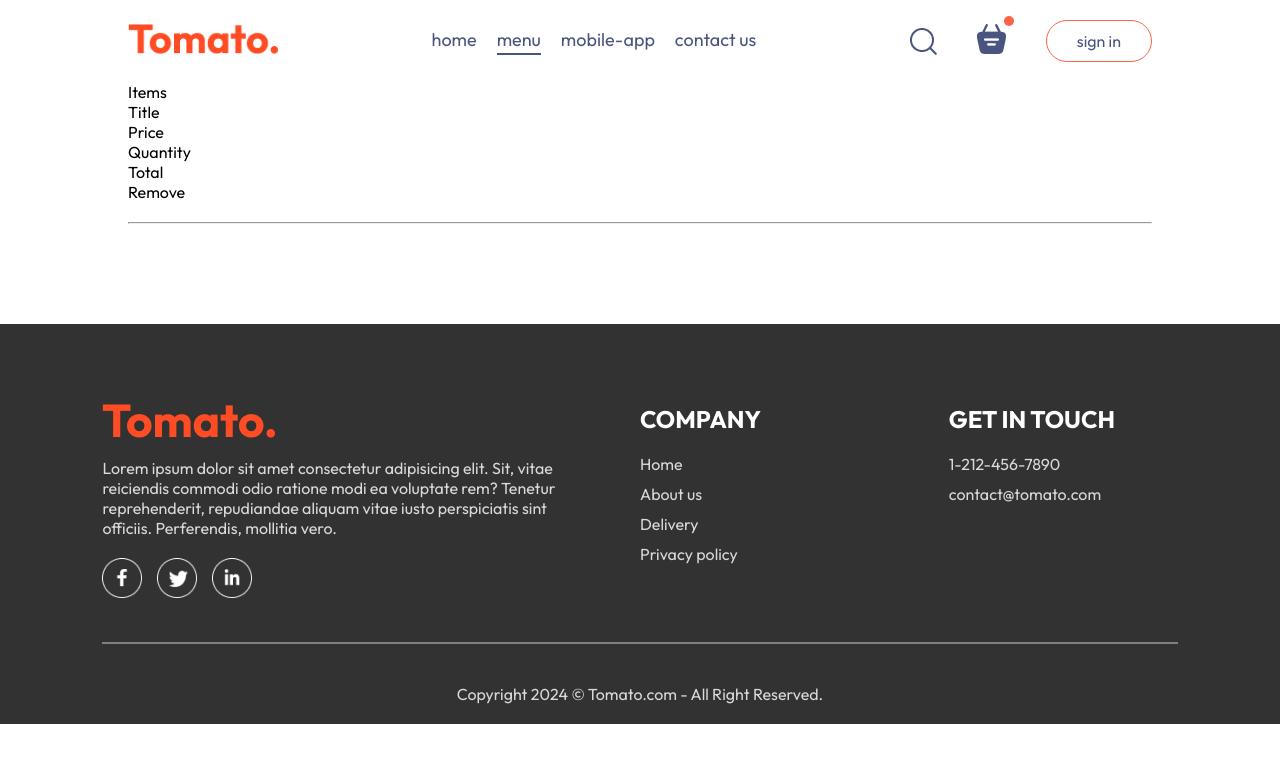
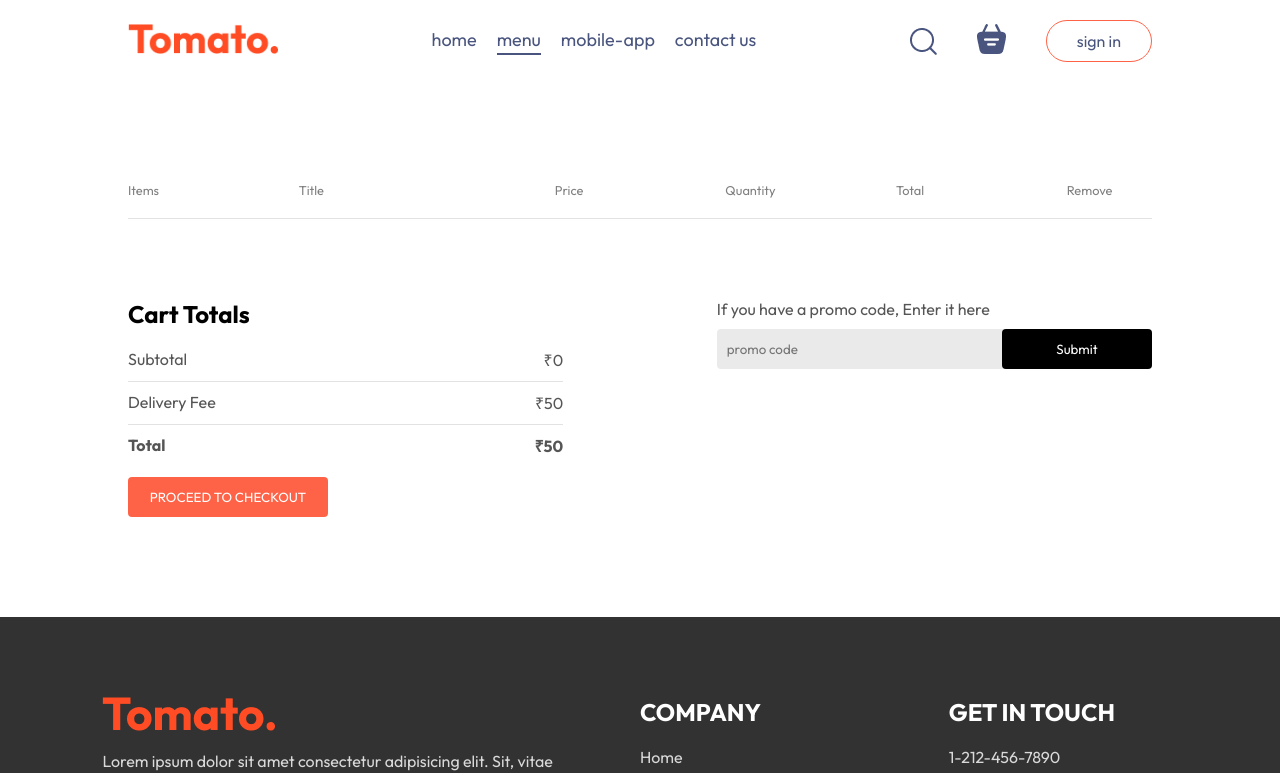
Before and after one commit to Himanshu-Singh-Mandloi/06-FoodDelivery, a React app: page /cart in a window 1280 px wide. Shown: the top 773 px of the page. Built offline with nearby package versions, Linux system fonts and the light colour scheme; the HTML template or start-up script is replaced by a standard one.

Commit message:
completed the cart page

```diff
--- a/src/components/Navbar/Navbar.jsx
+++ b/src/components/Navbar/Navbar.jsx
@@ -1,11 +1,14 @@
-import { useState } from "react";
+import { useContext, useState } from "react";
 import { assets } from "../../assets/assets";
 import "./Navbar.css";
 import {Link} from 'react-router-dom'
+import { StoreContext } from "../../context/StoreContext";
 
 
 function Navbar( {setShowLogin} ) {
   const [menu, setMenu] = useState("menu");
+
+  const {getTotalCartAmount} = useContext(StoreContext)
 
   return (
     <div className="navbar">
@@ -51,7 +54,7 @@
 
         <div className="navbar-search-icon">
           <Link to='/cart'> <img src={assets.basket_icon}  /> </Link>
-          <div className="dot"></div>
+          <div className={getTotalCartAmount() === 0 ? "" : "dot"}></div>
         </div>
 
         <button onClick={() => setShowLogin(true)}> sign in </button>
--- a/src/context/StoreContext.jsx
+++ b/src/context/StoreContext.jsx
@@ -18,9 +18,22 @@
     setCartItems((prev) => ({ ...prev, [itemId]: prev[itemId] - 1 }));
   };
 
-  useEffect(() => {
-    console.log(cartItems);
-  }, [cartItems])
+
+  const getTotalCartAmount = () => {
+    let totalAmount = 0;
+    for(const item in cartItems) {
+      if (cartItems[item] > 0) {
+        let itemInfo = food_list.find((product) => product._id === item);
+        totalAmount += itemInfo.price * cartItems[item];
+      }
+    }
+    return totalAmount;
+  }
+
+
+  // useEffect(() => {
+  //   console.log(cartItems);
+  // }, [cartItems])
 
   const contextValue = {
     food_list,
@@ -28,6 +41,7 @@
     setCartItems,
     addToCart,
     removeFromCart,
+    getTotalCartAmount
   };
 
   return (
--- a/src/pages/Cart/Cart.css
+++ b/src/pages/Cart/Cart.css
@@ -0,0 +1,109 @@
+.cart {
+  margin-top: 100px;
+}
+
+.cart-items-title {
+  display: grid;
+  grid-template-columns: 1fr 1.5fr 1fr 1fr 1fr 0.5fr;
+  align-items: center;
+  color: grey;
+  font-size: max(1vw,12px);
+}
+
+.cart-items-item {
+  margin: 10px 0px;
+  color: black;
+}
+
+.cart-items-item img {
+  width: 50px;
+}
+
+.cart hr {
+  height: 1px;
+  background-color: #e2e2e2;
+  border: none;
+}
+
+.cart-items-item .cross {
+  cursor: pointer;
+}
+
+.cart-bottom {
+  margin-top: 80px;
+  display: flex;
+  justify-content: space-between;
+  gap: max(12vw,20px);
+}
+
+.cart-total {
+  flex: 1;
+  display: flex;
+  flex-direction: column;
+  gap: 20px;
+}
+
+.cart-total-details {
+  display: flex;
+  justify-content: space-between;
+  color: #555;
+}
+
+.cart-total hr {
+  margin: 10px 0px;
+}
+
+.cart-total button {
+  border: none;
+  color: white;
+  background-color: tomato;
+  width: max(15vw,200px);
+  padding: 12px 0px;
+  border-radius: 4px;
+  cursor: pointer;
+}
+
+.cart-promocode {
+  flex: 1;
+}
+
+.cart-promocode p {
+  color: #555;
+}
+
+.cart-promocode-input {
+  margin-top: 10px;
+  display: flex;
+  justify-content: space-between;
+  align-items: center;
+  background-color: #eaeaea;
+  border-radius: 4px;
+}
+
+.cart-promocode-input input {
+  background: transparent;
+  border: none;
+  outline: none;
+  padding-left: 10px;
+}
+
+.cart-promocode-input button {
+  width: max(10vw,150px);
+  padding: 12px 5px;
+  background-color: black;
+  border: none;
+  color: white;
+  border-radius: 4px;
+  cursor: pointer;
+}
+
+@media (max-width:750px) {
+
+  .cart-bottom {
+    flex-direction: column-reverse;
+  }
+
+  .cart-promocode {
+    justify-content: start;
+  }
+}
--- a/src/pages/Cart/Cart.jsx
+++ b/src/pages/Cart/Cart.jsx
@@ -1,16 +1,12 @@
-import { useContext } from 'react';
-import './Cart.css'
-import { StoreContext } from '../../context/StoreContext';
-
+import { useContext } from "react";
+import "./Cart.css";
+import { StoreContext } from "../../context/StoreContext";
 
 function Cart() {
-
-  const {cartItems, food_list, removeFromCart} = useContext(StoreContext)
+  const { cartItems, food_list, removeFromCart, getTotalCartAmount } = useContext(StoreContext);
   return (
-    <div className='cart'>
-
+    <div className="cart">
       <div className="cart-items">
-
         <div className="cart-items-title">
           <p> Items </p>
           <p> Title </p>
@@ -21,25 +17,57 @@
         </div>
         <br />
         <hr />
-        {food_list.map((item,index) => {
+        {food_list.map((item, index) => {
           if (cartItems[item._id] > 0) {
             return (
-              <div className='cart-items-title cart-items-item'>
-                <img src={item.image}/>
-                <p> {item.name} </p>
-                <p> {item.price} </p>
-                <p> {cartItems[item._id]} </p>
-                <p> { item.price * cartItems[item._id] } </p>
-                <p> x </p>
+              <div key={index}>
+                <div className="cart-items-title cart-items-item">
+                  <img src={item.image} />
+                  <p> {item.name} </p>
+                  <p> ₹{item.price} </p>
+                  <p> {cartItems[item._id]} </p>
+                  <p> ₹{item.price * cartItems[item._id]} </p>
+                  <p className="cross" onClick={() => removeFromCart(item._id)}> x </p>
+                </div>
+                <hr />
               </div>
-
-            )
+            );
           }
         })}
       </div>
-
+      <div className="cart-bottom">
+        <div className="cart-total">
+          <h2> Cart Totals </h2>
+          <div>
+            <div className="cart-total-details">
+              <p> Subtotal </p>
+              <p> ₹{getTotalCartAmount()} </p>
+            </div>
+            <hr />
+            <div className="cart-total-details">
+              <p> Delivery Fee </p>
+              <p> ₹{50} </p>
+            </div>
+            <hr />
+            <div className="cart-total-details">
+              <b> Total</b>
+              <b> ₹{getTotalCartAmount() + 50} </b>
+            </div>
+          </div>
+          <button> PROCEED TO CHECKOUT </button>
+        </div>
+        <div className="cart-promocode">
+            <div>
+              <p> If you have a promo code, Enter it here </p>
+              <div className="cart-promocode-input">
+                <input type="text" placeholder="promo code" />
+                <button> Submit </button>
+              </div>
+            </div>
+          </div>
+      </div>
     </div>
-  )
+  );
 }
 
-export default Cart
+export default Cart;
```
